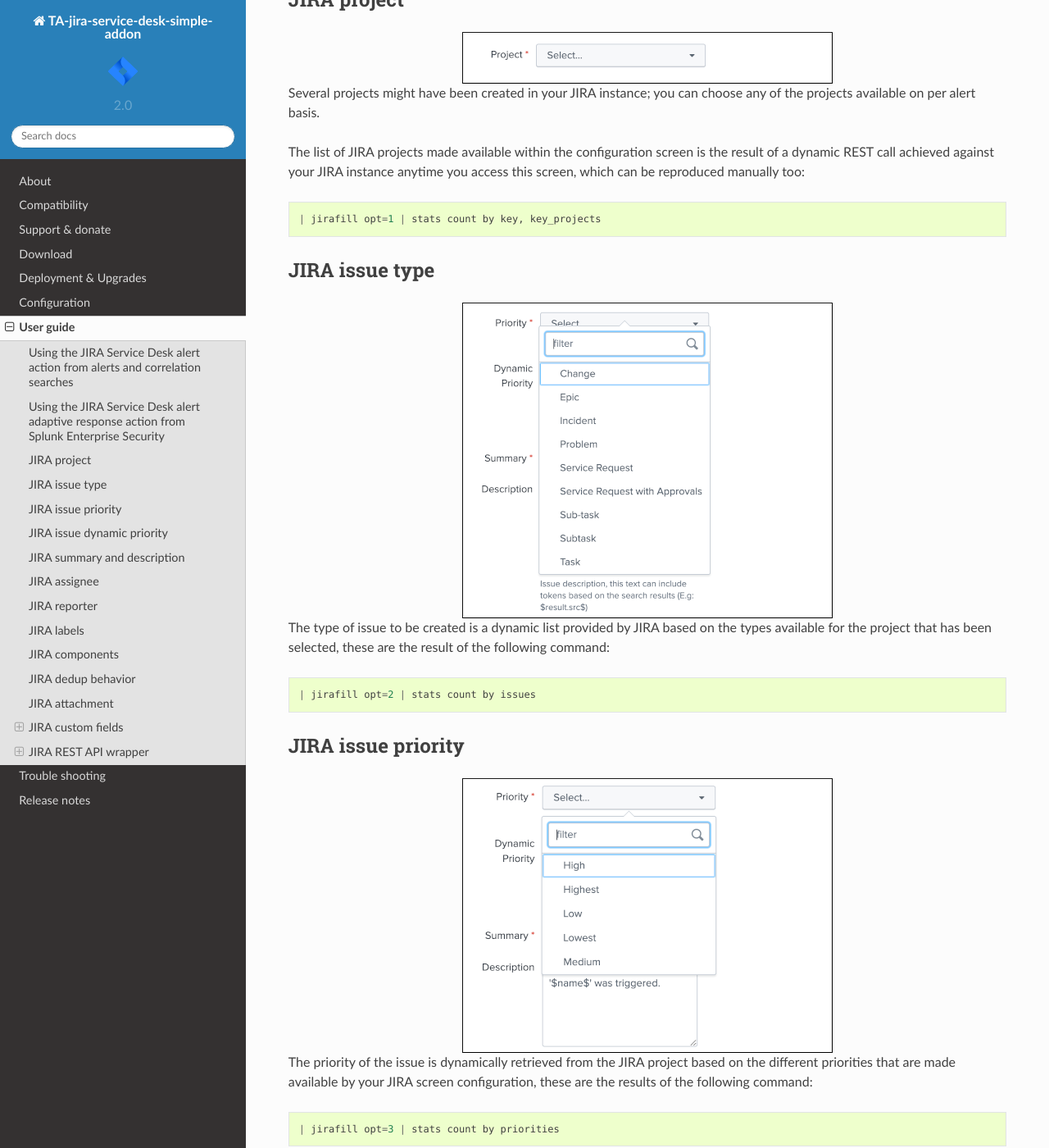
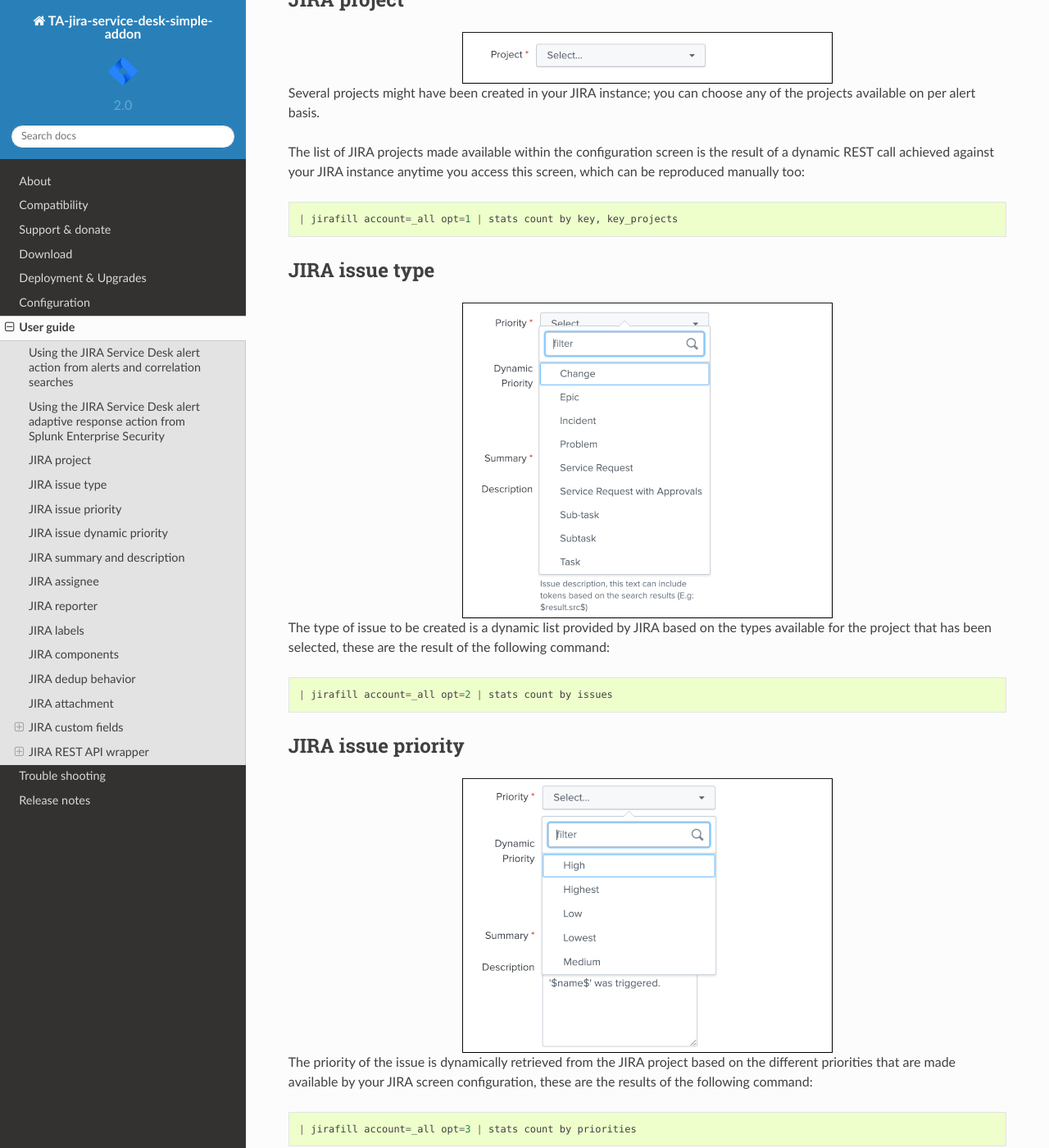
Before and after one commit to guilhemmarchand/TA-jira-service-desk-simple-addon, a Sphinx documentation site: the page built from docs/userguide.rst, in a window 1280 px wide and 1400 px high, scrolled down 2399 px. Shown: the whole window at 82% size. Built offline with Sphinx 7.4.7 and the Read the Docs theme 2.0.0, drawn with Linux system fonts in a browser that asks for light colours.

Commit message:
Minor docs fixes

```diff
--- a/docs/configuration.rst
+++ b/docs/configuration.rst
@@ -245,7 +245,7 @@
 
 ::
 
-   | jirafill opt=1 | stats count by key, key_projects
+   | jirafill account=_all opt=1 | stats count by key, key_projects
 
 If the command returns the list of your JIRA projects per account configured, then the connectivity is successful:
 
--- a/docs/userguide.rst
+++ b/docs/userguide.rst
@@ -38,7 +38,7 @@
 
 ::
 
-    | jirafill opt=1 | stats count by key, key_projects
+    | jirafill account=_all opt=1 | stats count by key, key_projects
 
 JIRA issue type
 ===============
@@ -51,7 +51,7 @@
 
 ::
 
-    | jirafill opt=2 | stats count by issues
+    | jirafill account=_all opt=2 | stats count by issues
 
 JIRA issue priority
 ===================
@@ -64,7 +64,7 @@
 
 ::
 
-    | jirafill opt=3 | stats count by priorities
+    | jirafill account=_all opt=3 | stats count by priorities
 
 JIRA issue dynamic priority
 ===========================
```
